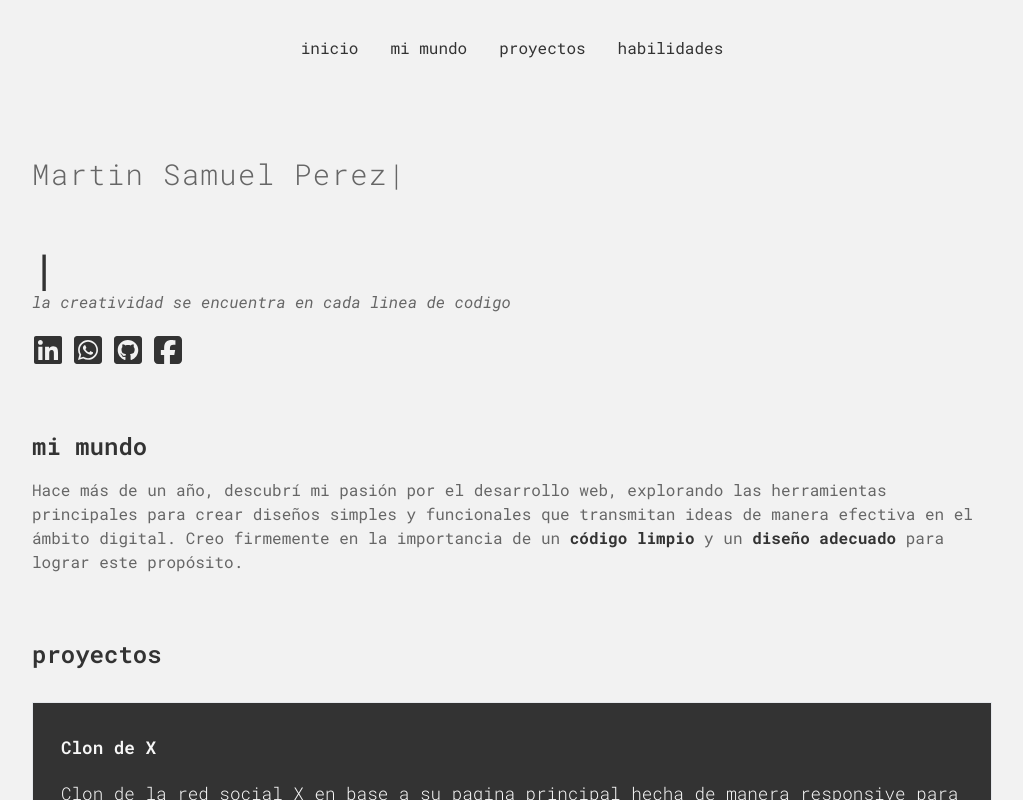
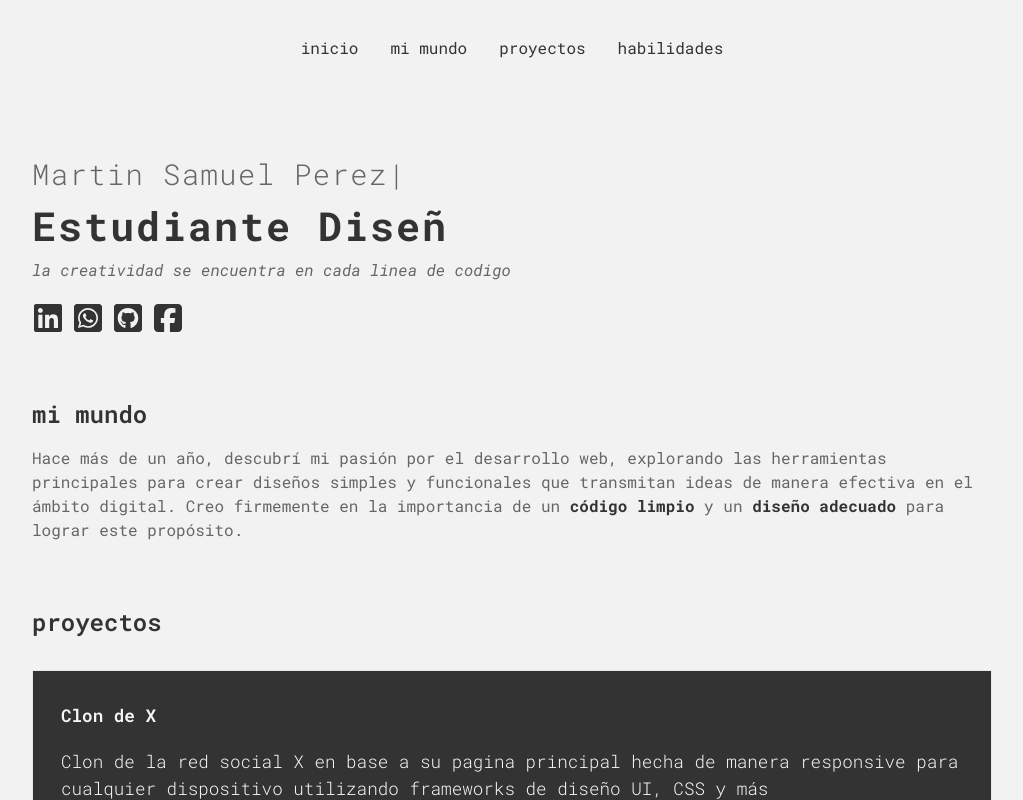
Before and after one commit to INKINSS/cv, a React (Vite) app: page / in a window 1280 px wide. Shown: the top 800 px of the page, without its empty margins (128-1151 px from the left). Built offline with nearby package versions, Linux system fonts and the light colour scheme.

Commit message:
correccion de h1 en banner principal

```diff
--- a/src/components/Banner.jsx
+++ b/src/components/Banner.jsx
@@ -10,7 +10,7 @@ const Banner = () => {
         <Fade delay={.5} cascade damping={.5}>
             <section className="-z-10" id='banner'>
                 <h2><ReactTyped className="font-light text-xl lg:text-[1.8em] md:text-[1.5em] tracking-[.05em] text-customBlackLight" strings={["Martin Samuel Perez"]} typeSpeed={40} /></h2>
-
+                <h1>
                     <ReactTyped
                         className="font-bold text-2xl lg:text-[2.5em] md:text-[2em] lg:mt-2 tracking-[.05em] text-customBlack block"
                         strings={[
@@ -23,8 +23,9 @@ const Banner = () => {
                         attr="placeholder"
                         loop
                     >
-                    <h1><input type="text" className='bg-customWhiteLight placeholder:text-customBlack' /></h1>
+                        <input type="text" className='bg-customWhiteLight placeholder:text-customBlack' />
                     </ReactTyped>
+                </h1>
                 <span className="text-sm lg:text-[1em] inline-block mt-2 italic text-customBlackLight">la creatividad se encuentra en cada linea de codigo</span>
                 <section className='flex gap-2 mt-5'>
                     <a href={import.meta.env.VITE_LINKEDIN} target='blank'><FaLinkedin className='fill-customBlack hover:fill-customBlackLight transition-all duration-200' size={'2em'} /></a>
```
Lines whose indentation alone changed are shown as unchanged.
